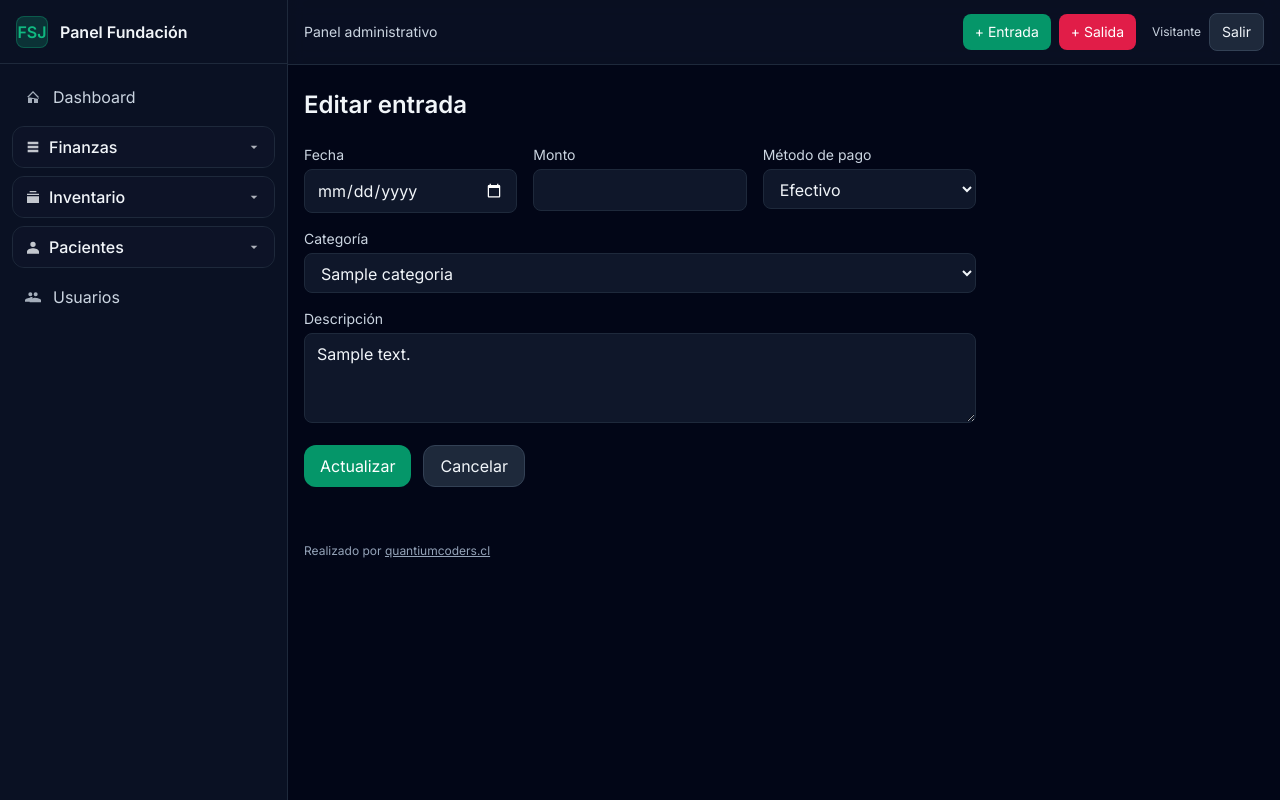
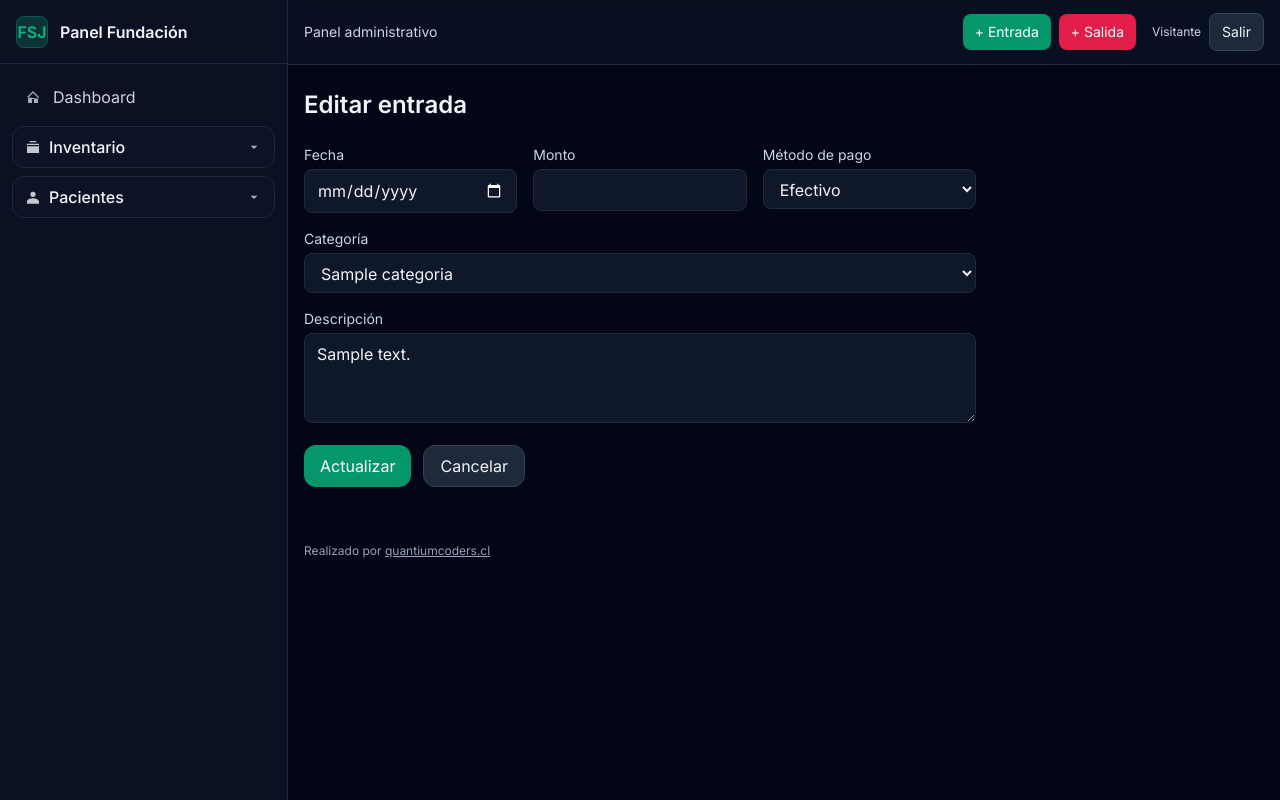
Before and after one commit to FelipeJS1295/admin_fundacion, a Python web app: template templates/entradas/edit.html in a window 1280 px wide. Run offline with Jinja, Linux system fonts and the light colour scheme; the template is opened without the code that fills it: most values are stand-ins (such as "Sample title", 1, 10 or a date in 2020); some libraries are stand-ins or nearby versions.

Commit message:
modificacion del sidebar

```diff
--- a/templates/partials/sidebar.html
+++ b/templates/partials/sidebar.html
@@ -1,3 +1,8 @@
+{# === Guardas globales para no reventar si no hay user ni path === #}
+{% set path = (request.url.path if request is defined and request else '') %}
+{% set user_obj = (request.state.user if request is defined and request and request.state is not none and hasattr(request.state, 'user') else None) %}
+{% set rol = (user_obj.rol if user_obj else 'User') %}
+
 <aside id="sidebar"
        class="fixed z-50 inset-y-0 left-0 w-72 translate-x-[-110%] md:translate-x-0 md:static md:z-auto
               bg-slate-900/70 backdrop-blur border-r border-slate-800 transition-transform">
@@ -14,7 +19,7 @@
     <!-- Inicio -->
     <a href="/dashboard"
       class="flex items-center gap-3 px-3 py-2 rounded-lg border
-              {{ 'bg-slate-800/80 border-slate-700 text-white' if path.startswith('/dashboard') else 'border-transparent hover:bg-slate-800/60 text-slate-300' }}"
+             {{ 'bg-slate-800/80 border-slate-700 text-white' if path.startswith('/dashboard') else 'border-transparent hover:bg-slate-800/60 text-slate-300' }}"
       {% if path.startswith('/dashboard') %}aria-current="page"{% endif %}>
       <svg class="h-4 w-4 opacity-80" viewBox="0 0 24 24" fill="currentColor">
         <path d="M3 12 12 3l9 9-1.5 1.5L12 5.5 4.5 13.5V21h6v-6h3v6h6v-7.5l1.5 1.5"/>
@@ -22,8 +27,8 @@
       Dashboard
     </a>
 
-    {# ---------- FINANZAS (solo para roles distintos de 'User') ---------- #}
-    {% if user.rol != 'User' %}
+    {# ---------- FINANZAS (oculto para rol 'User') ---------- #}
+    {% if rol != 'User' %}
       {% set open_fin = path.startswith('/entradas') or path.startswith('/salidas') or path.startswith('/transacciones') or path.startswith('/categorias') %}
       <details class="group rounded-xl border border-slate-800 overflow-hidden" {{ 'open' if open_fin else '' }}>
         <summary class="flex items-center justify-between px-3 py-2 bg-slate-900/60 cursor-pointer select-none">
@@ -44,7 +49,7 @@
 
     {# ---------- INVENTARIO ---------- #}
     {% set open_inv = path.startswith('/inventario') %}
-    <details class="group rounded-xl border border-slate-800 overflow-hidden" {{ 'open' if request.url.path.startswith('/inventario') else '' }}>
+    <details class="group rounded-xl border border-slate-800 overflow-hidden" {{ 'open' if open_inv else '' }}>
       <summary class="flex items-center justify-between px-3 py-2 bg-slate-900/60 cursor-pointer select-none">
         <div class="flex items-center gap-2">
           <svg class="h-4 w-4 opacity-80" viewBox="0 0 24 24" fill="currentColor"><path d="M3 7h18v2H3zm0 4h18v10H3zM7 3h10v2H7z"/></svg>
@@ -53,8 +58,8 @@
         <svg class="h-4 w-4 opacity-70 transition-transform group-open:rotate-180" viewBox="0 0 24 24" fill="currentColor"><path d="M7 10l5 5 5-5H7z"/></svg>
       </summary>
       <div class="bg-slate-900/40 p-2">
-        <a href="/inventario/items" class="block px-3 py-2 rounded-lg {{ 'bg-slate-800 text-white' if request.url.path.startswith('/inventario/items') else 'hover:bg-slate-800/60 text-slate-300' }}">Items</a>
-        <a href="/inventario/categorias" class="block px-3 py-2 rounded-lg {{ 'bg-slate-800 text-white' if request.url.path.startswith('/inventario/categorias') else 'hover:bg-slate-800/60 text-slate-300' }}">Categorías</a>
+        <a href="/inventario/items" class="block px-3 py-2 rounded-lg {{ 'bg-slate-800 text-white' if path.startswith('/inventario/items') else 'hover:bg-slate-800/60 text-slate-300' }}">Items</a>
+        <a href="/inventario/categorias" class="block px-3 py-2 rounded-lg {{ 'bg-slate-800 text-white' if path.startswith('/inventario/categorias') else 'hover:bg-slate-800/60 text-slate-300' }}">Categorías</a>
       </div>
     </details>
 
@@ -76,13 +81,13 @@
       </div>
     </details>
 
-    {# ---------- USUARIOS (solo para roles distintos de 'User') ---------- #}
-    {% if user.rol != 'User' %}
+    {# ---------- USUARIOS (oculto para rol 'User') ---------- #}
+    {% if rol != 'User' %}
       <a href="/usuarios"
          class="flex items-center gap-3 px-3 py-2 rounded-lg border
                 {{ 'bg-slate-800/80 border-slate-700 text-white' if path.startswith('/usuarios') else 'border-transparent hover:bg-slate-800/60 text-slate-300' }}">
         <svg class="h-4 w-4 opacity-80" viewBox="0 0 24 24" fill="currentColor">
-          <path d="M16 11a3 3 0 1 0-3-3 3 3 0 0 0 3 3ZM8 11a3 3 0 1 0-3-3 3 3 0 0 0 3 3Zm0 2c-2.67 0-8 1.34-8 4v2h10v-2c0-1.86.76-3.41 2-4.5-1.02-.31-2.09-.5-4-.5Zm8 0c-3.67 0-9 1.84-9 4.5V20h18v-2c0-2.66-5.33-4.5-9-4.5Z"/>
+          <path d="M16 11a3 3 0 1 0-3-3 3 3 0 0 0 3 3ZM8 11a 3 3 0 1 0-3-3 3 3 0 0 0 3 3Zm0 2c-2.67 0-8 1.34-8 4v2h10v-2c0-1.86.76-3.41 2-4.5-1.02-.31-2.09-.5-4-.5Zm8 0c-3.67 0-9 1.84-9 4.5V20h18v-2c0-2.66-5.33-4.5-9-4.5Z"/>
         </svg>
         Usuarios
       </a>
```
